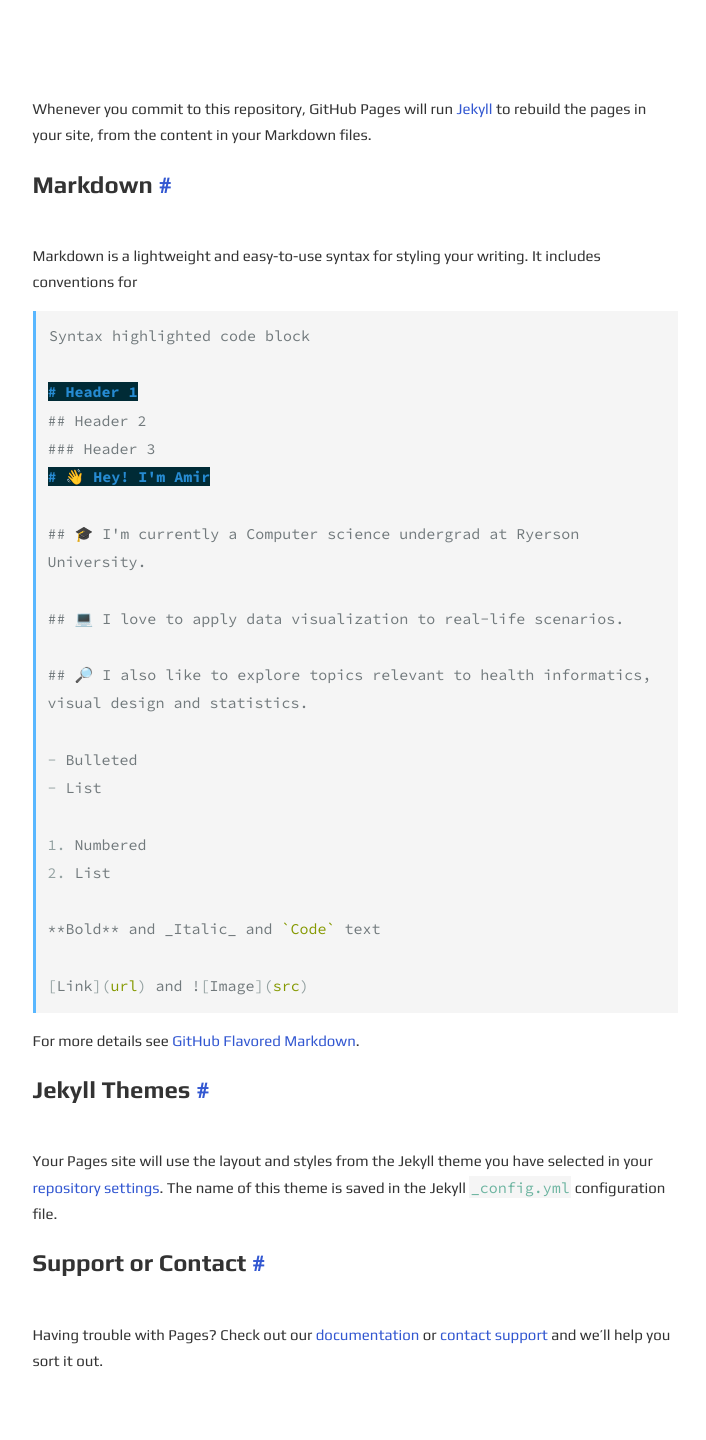
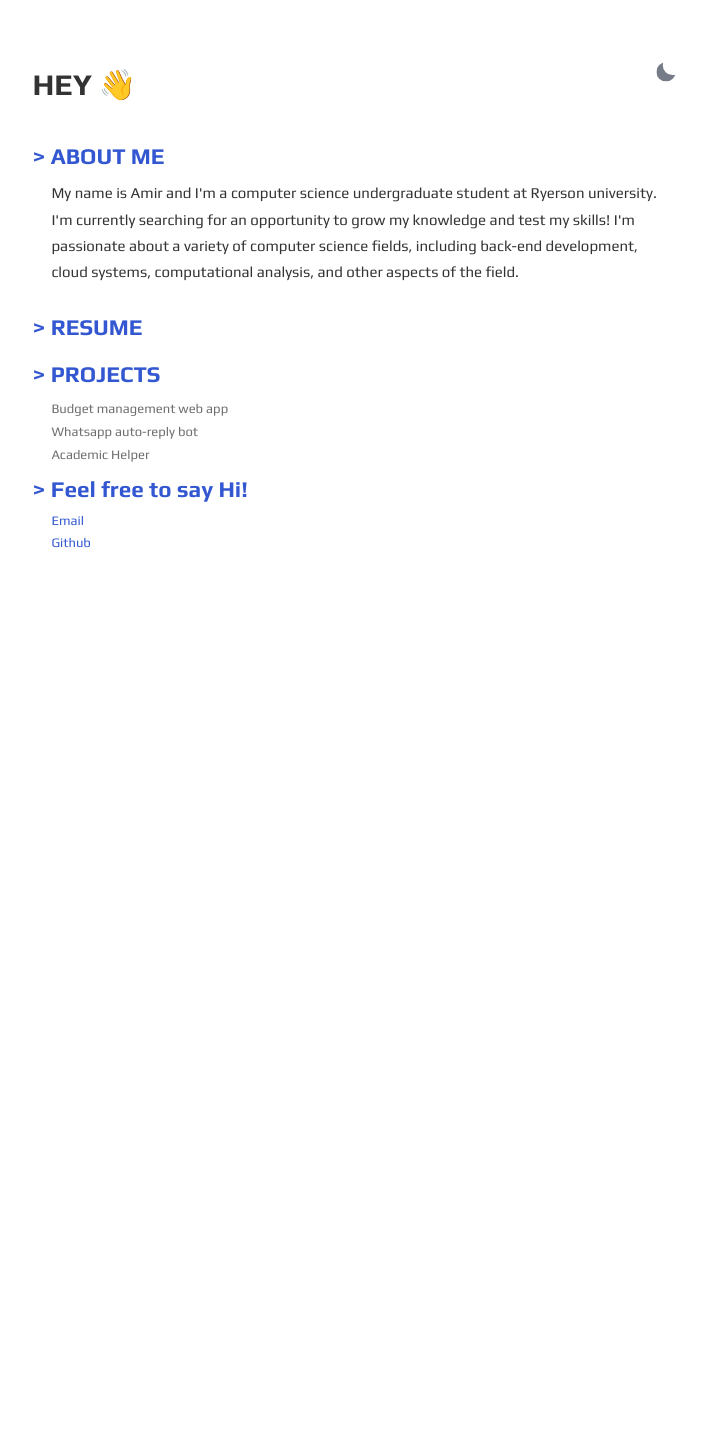
Before and after one commit to ax00z/ax00z.github.io, a Jekyll site: the page built from index.md, in a window 1280 px wide. Shown: the whole page, without its empty margins (285-991 px from the left). Built offline with Jekyll 4.4.1, drawn with Linux system fonts in a browser that asks for light colours; our own code applies the rules of GitHub Pages for plain Markdown files; after the commit the page ends 900 px from its top, so only the background shows below that.

Commit message:
Update index.md

````diff
--- a/index.md
+++ b/index.md
@@ -1,40 +1,91 @@
-Whenever you commit to this repository, GitHub Pages will run [Jekyll](https://jekyllrb.com/) to rebuild the pages in your site, from the content in your Markdown files.
+---
+layout: default
+---
+<section id="intro">
 
-### Markdown
+    <div class="flex-row-between">
+        <h1>{{ site.greetings }}</h1>
+        <button title="Change theme" id="theme-toggle" onclick="modeSwitcher()">
+            <div></div>
+        </button>
+    </div>
 
-Markdown is a lightweight and easy-to-use syntax for styling your writing. It includes conventions for
+    <div class="head">
+        <p><a><strong>> ABOUT ME </strong></a></p>
+    </div>
 
-```markdown
-Syntax highlighted code block
+    <div class="bio">
+	    {{ site.description }}
+        <p> My name is Amir and I'm a computer science undergraduate student at Ryerson university.
+        I'm currently searching for an opportunity to grow my knowledge and test my skills! I'm passionate about a variety of computer science fields, including back-end development, cloud systems, computational analysis, and other aspects of the field.
+        </p>
+    </div>
 
-# Header 1
-## Header 2
-### Header 3
-# 👋 Hey! I'm Amir
 
-## 🎓 I'm currently a Computer science undergrad at Ryerson University.
+    <div class="head">
+        <resume>
+        <strong>
+            <a href="https://drive.google.com/file/d/1zrPjPByojGGpnhCUGxRJM8ZOyJ1fiTOy/view?usp=sharing">
+                > RESUME </a></strong>
+        </resume>
 
-## 💻 I love to apply data visualization to real-life scenarios.
+    </div>
 
-## 🔎 I also like to explore topics relevant to health informatics, visual design and statistics.
+    <div class="head">
+        <p><strong>
+        <a href="https://github.com/ax00z?tab=repositories">
 
-- Bulleted
-- List
+            > PROJECTS </a></strong>
+        </p>
 
-1. Numbered
-2. List
+    </div>
 
-**Bold** and _Italic_ and `Code` text
+    <div class="projects">
 
-[Link](url) and ![Image](src)
-```
+            <li>
+            <small><a href="https://github.com/ax00z/FinancialAccountVisualizer/">
+                Budget management web app</a>
+            </small>
+            </li>
+            <li>
+            <small>
+                <a href="https://github.com/ax00z/py-whatsappBOT/">
+                Whatsapp auto-reply bot
+                </a>
+            </small>
+            </li>
+            <li>
+            <small>
+                <a href="https://github.com/ax00z/GUI-calc/">
+                Academic Helper
+                </a>
+            </small>
+            </li>
 
-For more details see [GitHub Flavored Markdown](https://guides.github.com/features/mastering-markdown/).
+    </div>
 
-### Jekyll Themes
 
-Your Pages site will use the layout and styles from the Jekyll theme you have selected in your [repository settings](https://github.com/ax00z/ax00z.gthub.io/settings/pages). The name of this theme is saved in the Jekyll `_config.yml` configuration file.
 
-### Support or Contact
+    <div class="head">
+        <p><a><strong>> Feel free to say Hi! </strong></a></p>
+        <contacts>
+            <p>
+                <a href="aranjbar@ryerson.ca">
+                Email </a>
+            </p>
+        </contacts>
 
-Having trouble with Pages? Check out our [documentation](https://docs.github.com/categories/github-pages-basics/) or [contact support](https://support.github.com/contact) and we’ll help you sort it out.
+        <contacts>
+
+            <p>
+                <a href="https://github.com/ax00z">
+                Github </a>
+            </p>
+
+
+        </contacts>
+
+
+    </div>
+
+</section>
````
